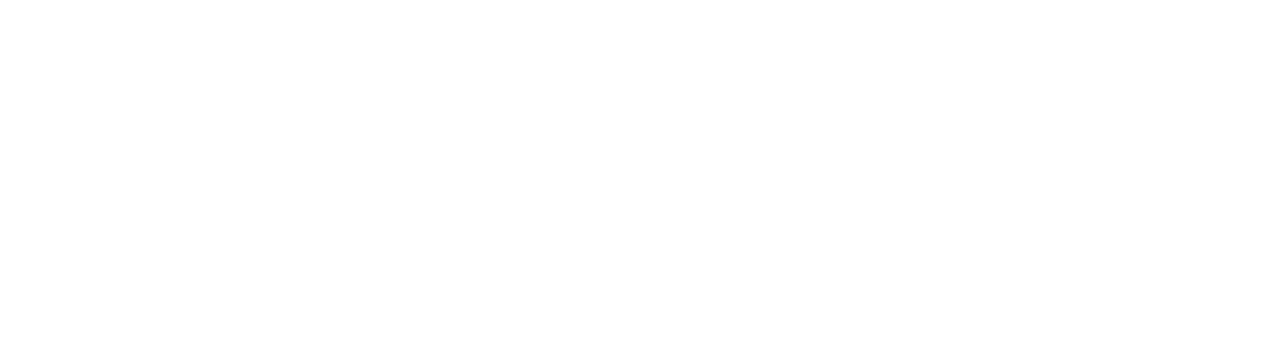
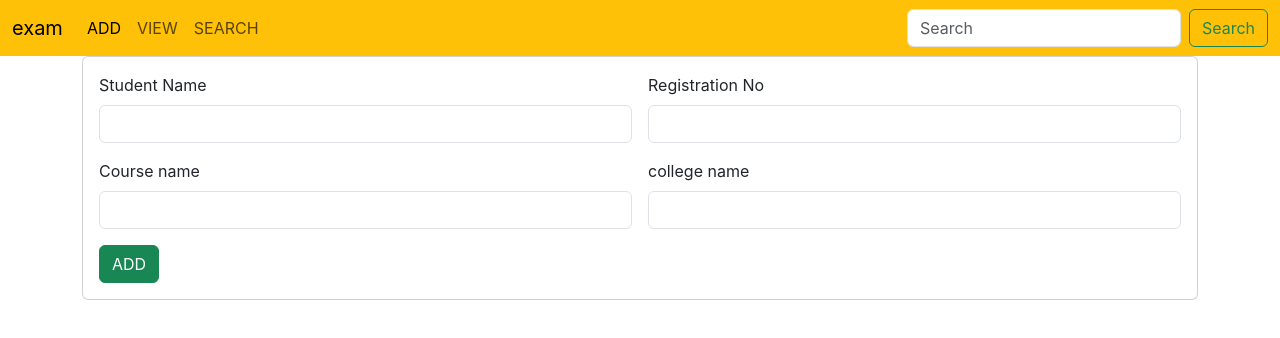
Before and after one commit to amaldevk/examreg-app-frontend, a React (Create React App) app: page /add in a window 1280 px wide. Before the commit this address had no page. Shown: the top 338 px of the page. Built offline with nearby package versions, Linux system fonts and the light colour scheme.

Commit message:
add_student ok

```diff
--- a/src/App.js
+++ b/src/App.js
@@ -2,6 +2,7 @@
 import './App.css';
 import { BrowserRouter, Route, Routes } from 'react-router-dom';
 import NavExam from './components/NavExam';
+import AddStudent from './components/AddStudent';
 
 function App() {
   return (
@@ -9,6 +10,7 @@
      <BrowserRouter>
      <Routes>
       <Route path='/' element = {<NavExam/>} />
+      <Route path='/add' element = {<AddStudent/>}/>
      </Routes>
      </BrowserRouter>
     </div>
--- /dev/null
+++ b/src/components/AddStudent.jsx
@@ -0,0 +1,74 @@
+import axios from 'axios';
+import React, { useState } from 'react'
+import NavExam from './NavExam';
+
+const AddStudent = () => {
+    const [reg,setInput] = new useState({
+        studentName: "",
+        regNo: "",
+        courseName: "",
+        collegeName: "",
+    });
+    const inputHandler=(event)=>{
+        setInput({...reg,[event.target.name]:event.target.value})
+    }
+    const readValues=()=>{
+        axios.post("http://localhost:3001/api/exam/add",reg).then(
+            (response)=>{
+                console.log(response.data)
+                if (response.data.status == "success") {
+                    alert("data uploaded")
+                    setInput(
+                        {
+                            studentName: "",
+                            regNo: "",
+                            courseName: "",
+                            collegeName: "",
+                        }
+                    )
+                } else {
+                    alert("failed")
+                }
+            }
+        )
+    }
+  return (
+    <div>
+        <NavExam/>
+         <div className="container">
+            <div className="row">
+                <div className="col col-12 col-sm-12 col-md-12 col-lg-12 col-xl-12 col-xxl-12">
+                    <div class="card">
+
+                        <div class="card-body">
+                            <div className="row g-3">
+                                <div className="col col-12 col-sm-6 col-md-6 col-lg-6 col-xl-6 col-xxl-6">
+                                    <label htmlFor="" className="form-label">Student Name</label>
+                                    <input type="text" className="form-control" name="studentName" value={reg.studentName} onChange={inputHandler}/>
+                                </div>
+                                <div className="col col-12 col-sm-6 col-md-6 col-lg-6 col-xl-6 col-xxl-6">
+                                    <label htmlFor="" className="form-label">Registration No</label>
+                                    <input type="text" className="form-control" name="regNo" value={reg.regNo} onChange={inputHandler}/>
+                                </div>
+                                <div className="col col-12 col-sm-6 col-md-6 col-lg-6 col-xl-6 col-xxl-6">
+                                    <label htmlFor="" className="form-label">Course name</label>
+                                    <input type="text" className="form-control" name="courseName" value={reg.courseName} onChange={inputHandler}/>
+                                </div>
+                                <div className="col col-12 col-sm-6 col-md-6 col-lg-6 col-xl-6 col-xxl-6">
+                                    <label htmlFor="" className="form-label">college name</label>
+                                    <input type="text" className="form-control" name="collegeName" value={reg.collegeName} onChange={inputHandler}/>
+                                </div>
+                                <div className="col col-12 col-sm-12 col-md-12 col-lg-12 col-xl-12 col-xxl-12">
+                                    <button className="btn btn-success" onClick={readValues}>ADD</button>
+                                </div>
+                            </div>
+                        </div>
+                    </div>
+                </div>
+            </div>
+        </div>
+    </div>
+  )
+}
+
+export default AddStudent
--- a/src/components/NavExam.jsx
+++ b/src/components/NavExam.jsx
@@ -1,24 +1,25 @@
 import React from 'react'
+import { Link } from 'react-router-dom'
 
 const NavExam = () => {
   return (
     <div>
         <nav className="navbar navbar-expand-lg bg-warning">
   <div className="container-fluid">
-    <a className="navbar-brand" href="#">exam</a>
+    <Link className="navbar-brand" to="#">exam</Link>
     <button className="navbar-toggler" type="button" data-bs-toggle="collapse" data-bs-target="#navbarSupportedContent" aria-controls="navbarSupportedContent" aria-expanded="false" aria-label="Toggle navigation">
       <span className="navbar-toggler-icon"></span>
     </button>
     <div className="collapse navbar-collapse" id="navbarSupportedContent">
       <ul className="navbar-nav me-auto mb-2 mb-lg-0">
         <li className="nav-item">
-          <a className="nav-link active" aria-current="page" href="#">ADD</a>
+          <Link className="nav-link active" aria-current="page" to="/add">ADD</Link>
         </li>
         <li className="nav-item">
-          <a className="nav-link" href="#">VIEW</a>
+          <Link className="nav-link" to="#">VIEW</Link>
         </li>
         <li className="nav-item">
-          <a className="nav-link" href="#">SEARCH</a>
+          <Link className="nav-link" to="#">SEARCH</Link>
         </li>
       </ul>
       <form className="d-flex" role="search">
```
